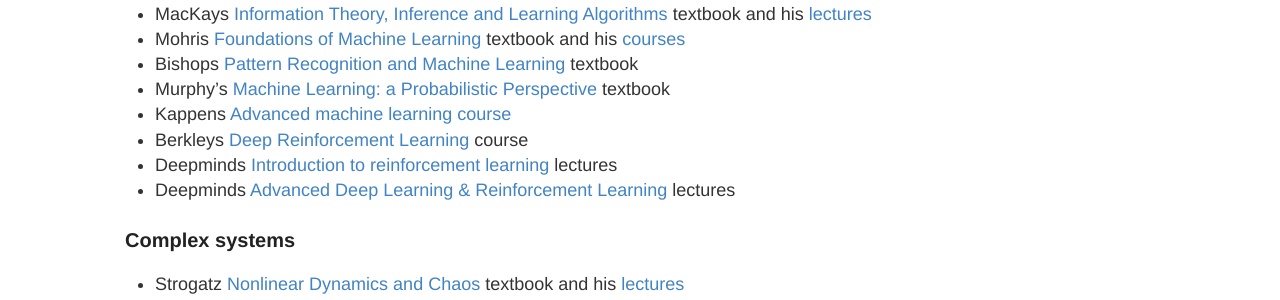
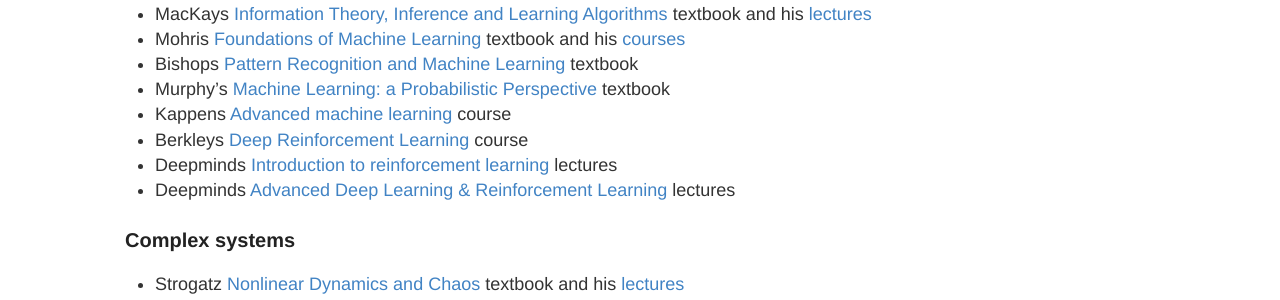
Before and after one commit to Mariusmarten/mariusmarten.github.io, a Jekyll site: the page built from resources.md, in a window 1280 px wide. Shown: the part 512-812 px from the top of the page. Built offline with Jekyll 4.4.1, drawn with Linux system fonts in a browser that asks for light colours.

```diff
--- a/resources.md
+++ b/resources.md
@@ -15,7 +15,7 @@ A collection of resources for Machine Learning, Computational Neuroscience and C
 - Mohris [Foundations of Machine Learning](https://cs.nyu.edu/~mohri/mlbook/) textbook and his [courses](https://cs.nyu.edu/~mohri/)
 - Bishops [Pattern Recognition and Machine Learning](http://users.isr.ist.utl.pt/~wurmd/Livros/school/Bishop%20-%20Pattern%20Recognition%20And%20Machine%20Learning%20-%20Springer%20%202006.pdf) textbook
 - Murphy’s [Machine Learning: a Probabilistic Perspective](https://doc.lagout.org/science/Artificial%20Intelligence/Machine%20learning/Machine%20Learning_%20A%20Probabilistic%20Perspective%20%5BMurphy%202012-08-24%5D.pdf) textbook
-- Kappens [Advanced machine learning course](http://www.snn.ru.nl/~bertk/machinelearning/adv_ml.html)
+- Kappens [Advanced machine learning](http://www.snn.ru.nl/~bertk/machinelearning/adv_ml.html) course
 - Berkleys [Deep Reinforcement Learning](http://rail.eecs.berkeley.edu/deeprlcourse/) course
 - Deepminds [Introduction to reinforcement learning](https://www.youtube.com/watch?v=2pWv7GOvuf0&list=PLqYmG7hTraZDM-OYHWgPebj2MfCFzFObQ) lectures
 - Deepminds [Advanced Deep Learning & Reinforcement Learning](https://www.youtube.com/playlist?list=PLqYmG7hTraZDNJre23vqCGIVpfZ_K2RZs) lectures
```
